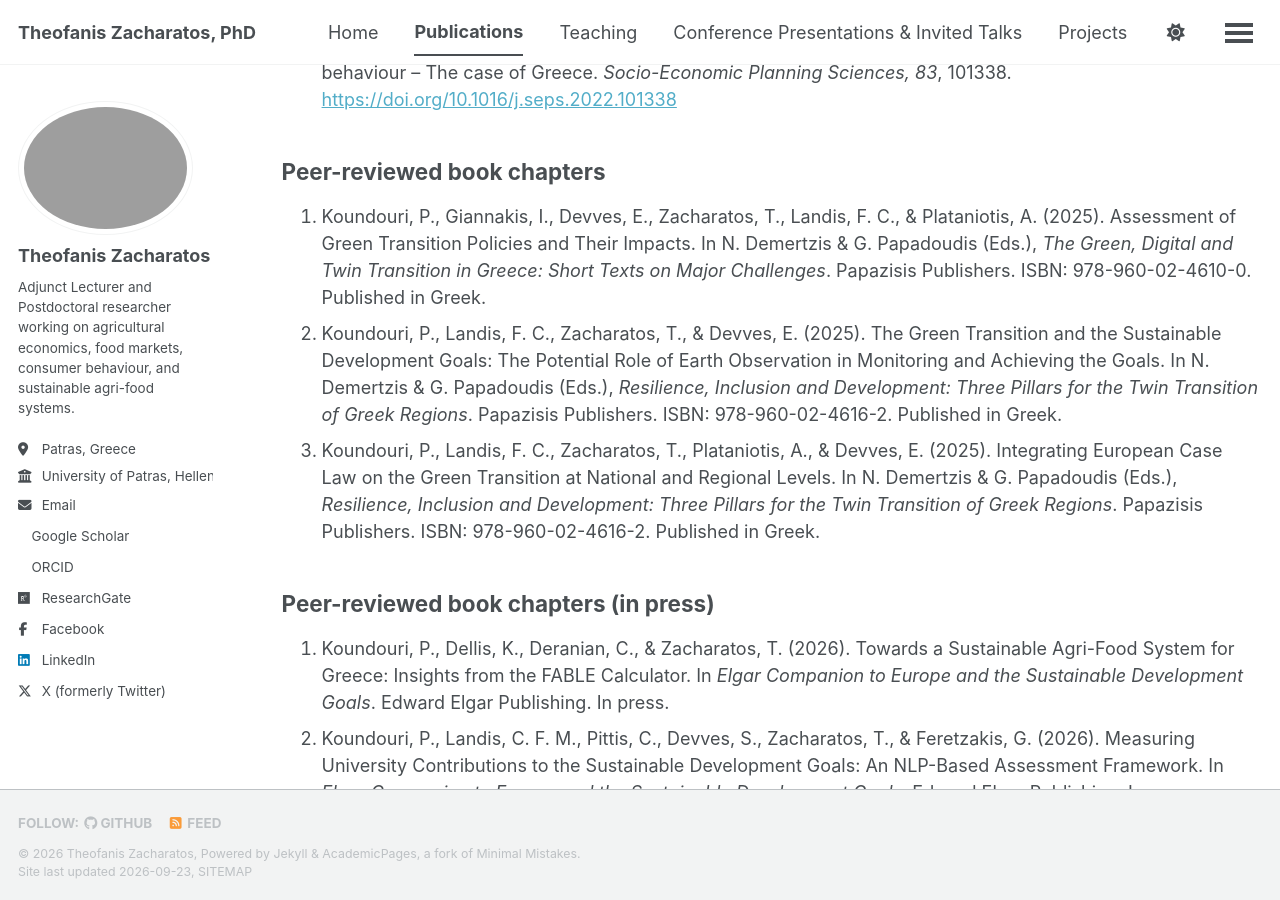
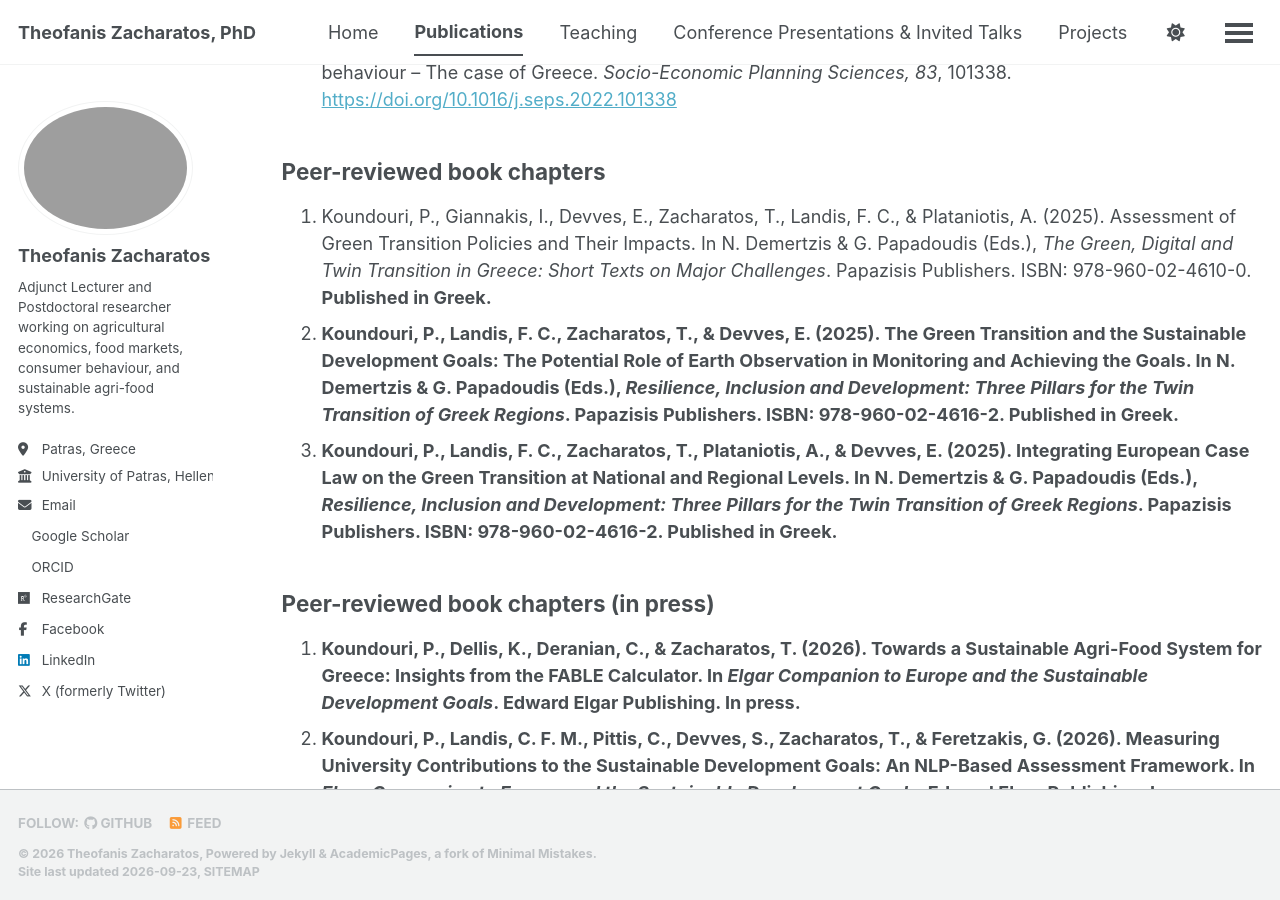
Before and after one commit to TheofanisZacharatos/theofaniszacharatos.github.io, a Jekyll site: the page built from _pages/publications.html, in a window 1280 px wide and 900 px high, scrolled down 943 px. Built offline with Jekyll 4.4.1, drawn with Linux system fonts in a browser that asks for light colours; a style sheet for code colours, icons or effects is not loaded.

```diff
--- a/_pages/publications.html
+++ b/_pages/publications.html
@@ -98,7 +98,7 @@ author_profile: true
     <em>The Green, Digital and Twin Transition in Greece:
     Short Texts on Major Challenges</em>.
     Papazisis Publishers. ISBN: 978-960-02-4610-0.
-    Published in Greek.
+      <strong>Published in Greek.<strong>
   </li>
 
   <li>
@@ -110,7 +110,7 @@ author_profile: true
     <em>Resilience, Inclusion and Development:
     Three Pillars for the Twin Transition of Greek Regions</em>.
     Papazisis Publishers. ISBN: 978-960-02-4616-2.
-    Published in Greek.
+      <strong>Published in Greek.<strong>
   </li>
 
   <li>
@@ -122,7 +122,7 @@ author_profile: true
     <em>Resilience, Inclusion and Development:
     Three Pillars for the Twin Transition of Greek Regions</em>.
     Papazisis Publishers. ISBN: 978-960-02-4616-2.
-    Published in Greek.
+    <strong>Published in Greek.<strong>
   </li>
 </ol>
 
```
